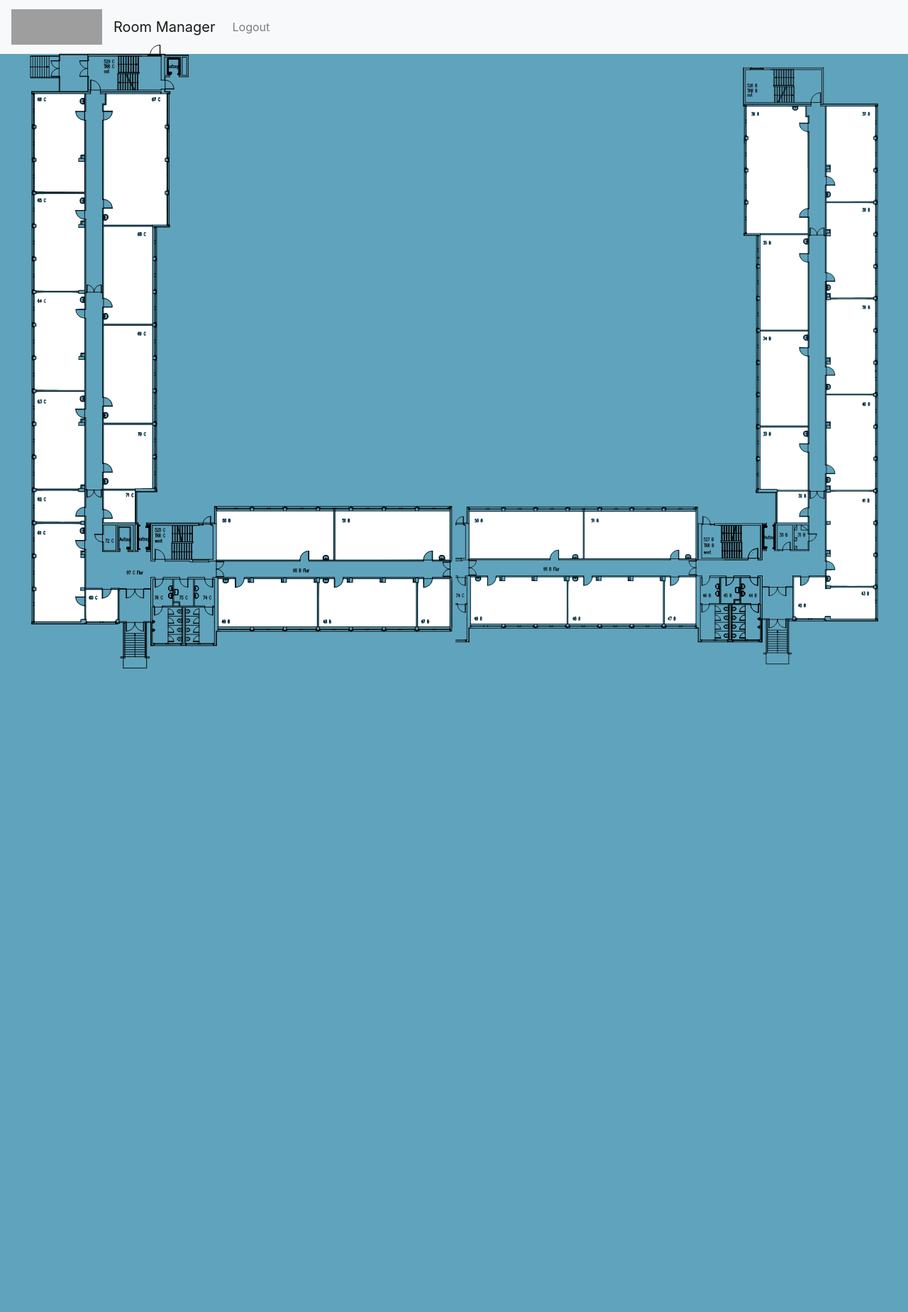
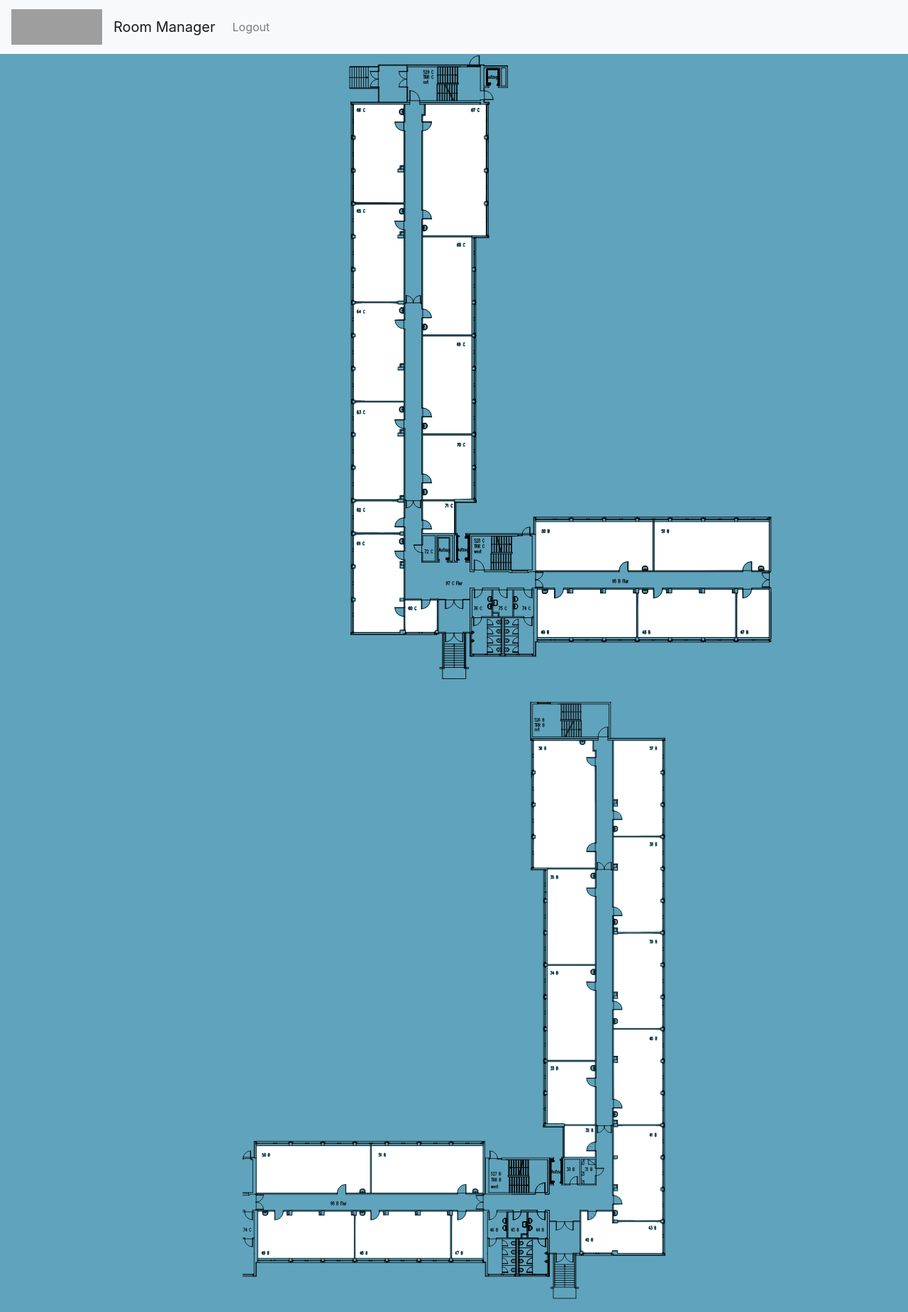
Before and after one commit to Justus-Jonas/DHBW-Room-Manager, a Django app: page / in a window 1280 px wide. Shown: the whole page at 71% size. Before the commit the page ends 942 px from the top, so only its background shows below. Run offline with Django 3.2, Linux system fonts and the light colour scheme; a user stored in the database is signed in; some libraries are stand-ins or nearby versions; grey boxes are pictures that could not be loaded.

Commit message:
svg try arround

```diff
--- a/templates/main.html
+++ b/templates/main.html
@@ -3,7 +3,23 @@
 {% block content %}
     {% load static %}
     <div style="text-align: center">
-    <img src="/static/img/C-0.svg" alt="Snow" style="margin-left: auto;margin-right: auto;display: inline-block;position:relative;top:-13px" width="596" height="879">
-    <img src="/static/img/B-0.svg" alt="Snow" style="margin-left: auto;margin-right: auto;display: inline-block;" width="596" height="879">
+    <svg version="1.1" xmlns="http://www.w3.org/2000/svg" xmlns:xlink="http://www.w3.org/1999/xlink">
+  <img src="/static/img/C-0.svg" alt="Snow" style="margin-left: auto;margin-right: auto;display: inline-block;position:relative;top:2px" width="596" height="879">
+  <a xlink:href="https://de.wikipedia.org/wiki/George_Washington">
+    <rect x="300" y="125" fill="#fff" opacity="0.5" width="250" height="300" />
+  </a>
+  <a xlink:href="https://de.wikipedia.org/wiki/Thomas_Jefferson">
+    <rect x="550" y="225" fill="#fff" opacity="0.5" width="200" height="300" />
+  </a>
+  <a xlink:href="https://de.wikipedia.org/wiki/Theodore_Roosevelt">
+    <rect x="750" y="375" fill="#fff" opacity="0.5" width="200" height="300" />
+  </a>
+  <a xlink:href="https://de.wikipedia.org/wiki/Abraham_Lincoln">
+    <rect x="999" y="375" fill="#fff" opacity="0.5" width="200" height="300" />
+  </a>
+</svg>
+    <img src="/static/img/B-0.svg" alt="Snow" style="margin-left: auto;margin-right: auto;display: inline-block;position:relative;top:15px" width="596" height="879">
+
+
     </div>
-{% endblock %}20
+{% endblock %}
```
Also changed, not shown: roommanager/openweather.py (added, +26 -0 lines), db.sqlite3.
